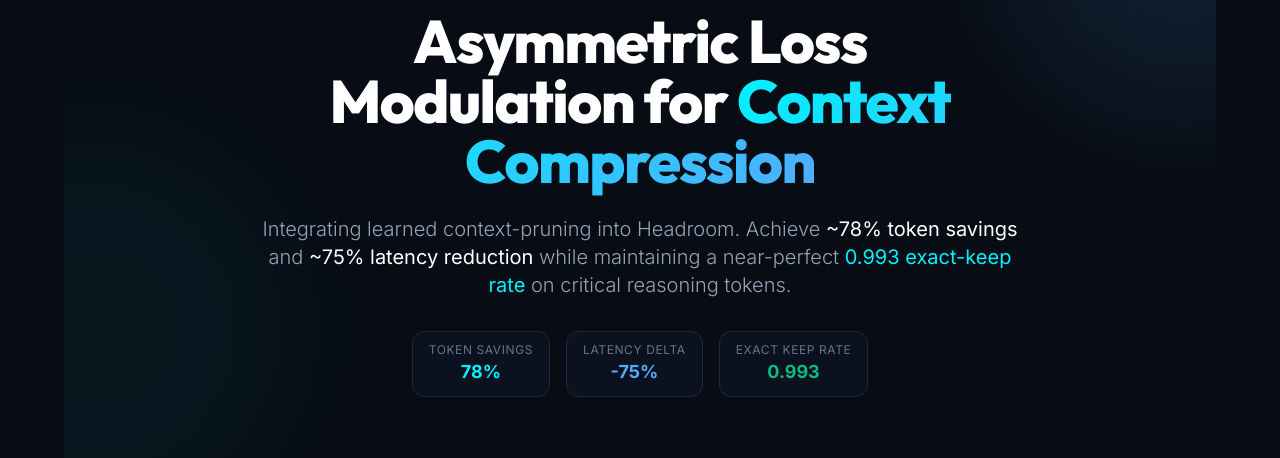
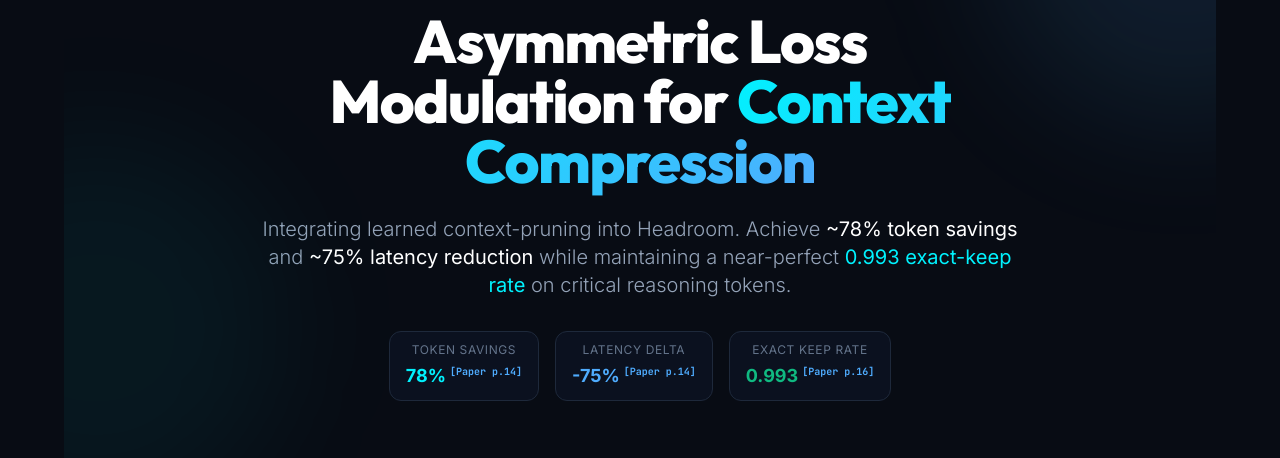
Before and after one commit to peterlodri-sec/proposal.vaked.dev, a plain HTML site: page index.html in a window 1280 px wide. Shown: the part 181-639 px from the top of the page. Drawn offline with nearby package versions, Linux system fonts and the light colour scheme.

Commit message:
docs: add precise PDF page citations to all claims and metrics

```diff
--- a/index.html
+++ b/index.html
@@ -75,6 +75,18 @@
             mask-composite: exclude;
             pointer-events: none;
         }
+        .cite-link {
+            font-family: 'JetBrains Mono', monospace;
+            font-size: 10px;
+            color: #4facfe;
+            margin-left: 4px;
+            vertical-align: super;
+            transition: color 0.2s;
+        }
+        .cite-link:hover {
+            color: #00f2fe;
+            text-decoration: underline;
+        }
     </style>
 </head>
 <body class="bg-[#080c14] text-slate-300 font-sans selection:bg-brand-cyan selection:text-dark antialiased">
@@ -122,15 +134,15 @@
             <div class="flex justify-center gap-4 flex-wrap">
                 <div class="bg-slate-900/50 border border-slate-800 px-4 py-2.5 rounded-xl text-center">
                     <span class="text-xs text-slate-500 block uppercase tracking-wider">Token Savings</span>
-                    <span class="text-lg font-bold text-brand-cyan">78%</span>
+                    <span class="text-lg font-bold text-brand-cyan">78%<a href="https://kompress.vaked.dev/paper/main.pdf#page=14" target="_blank" class="cite-link" title="See Section 4.8 / Table 7 on Page 14">[Paper p.14]</a></span>
                 </div>
                 <div class="bg-slate-900/50 border border-slate-800 px-4 py-2.5 rounded-xl text-center">
                     <span class="text-xs text-slate-500 block uppercase tracking-wider">Latency Delta</span>
-                    <span class="text-lg font-bold text-brand-blue">-75%</span>
+                    <span class="text-lg font-bold text-brand-blue">-75%<a href="https://kompress.vaked.dev/paper/main.pdf#page=14" target="_blank" class="cite-link" title="See Section 4.8 on Page 14">[Paper p.14]</a></span>
                 </div>
                 <div class="bg-slate-900/50 border border-slate-800 px-4 py-2.5 rounded-xl text-center">
                     <span class="text-xs text-slate-500 block uppercase tracking-wider">Exact Keep Rate</span>
-                    <span class="text-lg font-bold text-brand-emerald">0.993</span>
+                    <span class="text-lg font-bold text-brand-emerald">0.993<a href="https://kompress.vaked.dev/paper/main.pdf#page=16" target="_blank" class="cite-link" title="See Table 10 on Page 16">[Paper p.16]</a></span>
                 </div>
             </div>
         </div>
@@ -306,7 +318,7 @@
 
                     <div class="p-4 bg-slate-900/30 rounded-lg border border-slate-900 text-xs text-slate-400">
                         <i data-lucide="info" class="inline-block w-4 h-4 text-brand-cyan mr-1.5 align-text-bottom"></i>
-                        <span id="paradox-explanation">Under AND voting, the ensemble's recall collapses to the weakest voter on each stratum (70% for Identifiers, 68% for File Paths), Pareto-dominated by any single strong model.</span>
+                        <span id="paradox-explanation">Under AND voting, the ensemble's recall collapses to the weakest voter on each stratum (70% for Identifiers, 68% for File Paths), Pareto-dominated by any single strong model.<a href="https://kompress.vaked.dev/paper/main.pdf#page=12" target="_blank" class="cite-link" title="See Table 4 on Page 12">[Paper p.12]</a></span>
                     </div>
                 </div>
             </section>
@@ -316,7 +328,7 @@
                 <h2 class="text-3xl font-bold text-white font-title mb-4">Theoretical Core</h2>
                 <div class="prose prose-invert max-w-none space-y-6 text-slate-400 leading-relaxed">
                     <p>
-                        Learned context pruning improves long-context agent efficiency but introduces the <strong>Voting Ensemble Paradox</strong>. Under unanimity-to-keep (AND) voting ($k=1$ drop-if-any), the ensemble eviction indicator equals the pointwise maximum of the individual voter indicators:
+                        Learned context pruning improves long-context agent efficiency but introduces the <strong>Voting Ensemble Paradox</strong>. Under unanimity-to-keep (AND) voting ($k=1$ drop-if-any), the ensemble eviction indicator equals the pointwise maximum of the individual voter indicators:<a href="https://kompress.vaked.dev/paper/main.pdf#page=6" target="_blank" class="cite-link" title="See Theorem 1 on Page 6">[Paper p.6]</a>
                     </p>
                     <div class="bg-slate-950 p-4 rounded-lg border border-slate-900 text-center font-mono text-white text-sm my-4">
                         I<sub>ens</sub>(x) = &bigvee;<sub>i=1..N</sub> I<sub>i</sub>(x) = I<sub>i<sup>*</sup><sub>k</sub></sub>(x)
@@ -442,7 +454,7 @@
                     <div class="space-y-4">
                         <h3 class="text-xl font-semibold text-white">Dual-Head ModernBERT</h3>
                         <p class="text-sm text-slate-400 leading-relaxed">
-                            `kompress-v8` uses a 149M-parameter <strong>ModernBERT</strong> backbone with LoRA fine-tuning applied to the last 4 attention layers. Two task heads share the encoder:
+                            `kompress-v8` uses a 149M-parameter <strong>ModernBERT</strong> backbone<a href="https://kompress.vaked.dev/paper/main.pdf#page=8" target="_blank" class="cite-link" title="See Section 3.4 on Page 8">[Paper p.8]</a> with LoRA fine-tuning applied to the last 4 attention layers. Two task heads share the encoder:
                         </p>
                         <ul class="space-y-3 text-sm text-slate-400">
                             <li class="flex items-start gap-2.5">
@@ -455,7 +467,7 @@
                             </li>
                         </ul>
                         <p class="text-sm text-slate-400 leading-relaxed">
-                            An <strong>Asymmetric Modulation Gate</strong> scales the token logits to suppress eviction in high-coherence spans:
+                            An <strong>Asymmetric Modulation Gate</strong> scales the token logits to suppress eviction in high-coherence spans:<a href="https://kompress.vaked.dev/paper/main.pdf#page=8" target="_blank" class="cite-link" title="See Section 3.4 on Page 8">[Paper p.8]</a>
                         </p>
                         <div class="bg-slate-950 p-3 rounded-lg border border-slate-900 font-mono text-white text-xs text-center">
                             &Iuml;<sub>i</sub>(x) = &sigma;(logits<sub>tok</sub>(x) - &gamma; g(logits<sub>span</sub>(x)))
@@ -492,7 +504,7 @@
             <section id="benchmarks" class="scroll-mt-24">
                 <h2 class="text-3xl font-bold text-white font-title mb-4">Empirical Benchmarks</h2>
                 <p class="text-slate-400 mb-6 leading-relaxed">
-                    Evaluated on the <strong>Heretic</strong> adversarial benchmark, `kompress-v8` dominates traditional prompt compression models on exact-keep rates of critical syntactic tokens.
+                    Evaluated on the <strong>Heretic</strong> adversarial benchmark, `kompress-v8` dominates traditional prompt compression models on exact-keep rates of critical syntactic tokens.<a href="https://kompress.vaked.dev/paper/main.pdf#page=16" target="_blank" class="cite-link" title="See Table 10 on Page 16">[Paper p.16]</a>
                 </p>
 
                 <div class="overflow-x-auto">
@@ -511,31 +523,31 @@
                                     <span class="w-2 h-2 rounded-full bg-brand-cyan"></span>
                                     kompress-v8 (Ours, Production)
                                 </td>
-                                <td class="py-4 px-4 font-bold text-brand-cyan">0.993</td>
+                                <td class="py-4 px-4 font-bold text-brand-cyan">0.993<a href="https://kompress.vaked.dev/paper/main.pdf#page=16" target="_blank" class="cite-link" title="See Table 10 on Page 16">[Paper p.16]</a></td>
                                 <td class="py-4 px-4 font-mono">0.936</td>
                                 <td class="py-4 px-4 font-mono">97.0 ms</td>
                             </tr>
                             <tr>
                                 <td class="py-4 px-4 font-medium">kompress-v8 (Ours, `v4` SSL)</td>
-                                <td class="py-4 px-4 font-semibold">0.967</td>
+                                <td class="py-4 px-4 font-semibold">0.967<a href="https://kompress.vaked.dev/paper/main.pdf#page=16" target="_blank" class="cite-link" title="See Table 10 on Page 16">[Paper p.16]</a></td>
                                 <td class="py-4 px-4 font-mono">0.823</td>
                                 <td class="py-4 px-4 font-mono">—</td>
                             </tr>
                             <tr>
                                 <td class="py-4 px-4 text-slate-500">Random Eviction (Floor)</td>
-                                <td class="py-4 px-4 text-slate-500">0.910</td>
+                                <td class="py-4 px-4 text-slate-500">0.910<a href="https://kompress.vaked.dev/paper/main.pdf#page=16" target="_blank" class="cite-link" title="See Table 10 on Page 16">[Paper p.16]</a></td>
                                 <td class="py-4 px-4 font-mono text-slate-500">0.835</td>
                                 <td class="py-4 px-4 font-mono text-slate-500">0.0 ms</td>
                             </tr>
                             <tr>
                                 <td class="py-4 px-4">LLMLingua-2</td>
-                                <td class="py-4 px-4">0.867</td>
+                                <td class="py-4 px-4">0.867<a href="https://kompress.vaked.dev/paper/main.pdf#page=16" target="_blank" class="cite-link" title="See Table 10 on Page 16">[Paper p.16]</a></td>
                                 <td class="py-4 px-4 font-mono">1.550</td>
                                 <td class="py-4 px-4 font-mono">238.9 ms</td>
                             </tr>
                             <tr>
                                 <td class="py-4 px-4">TextRank (Extractive)</td>
-                                <td class="py-4 px-4">0.599</td>
+                                <td class="py-4 px-4">0.599<a href="https://kompress.vaked.dev/paper/main.pdf#page=16" target="_blank" class="cite-link" title="See Table 10 on Page 16">[Paper p.16]</a></td>
                                 <td class="py-4 px-4 font-mono">0.543</td>
                                 <td class="py-4 px-4 font-mono">23.1 ms</td>
                             </tr>
```
